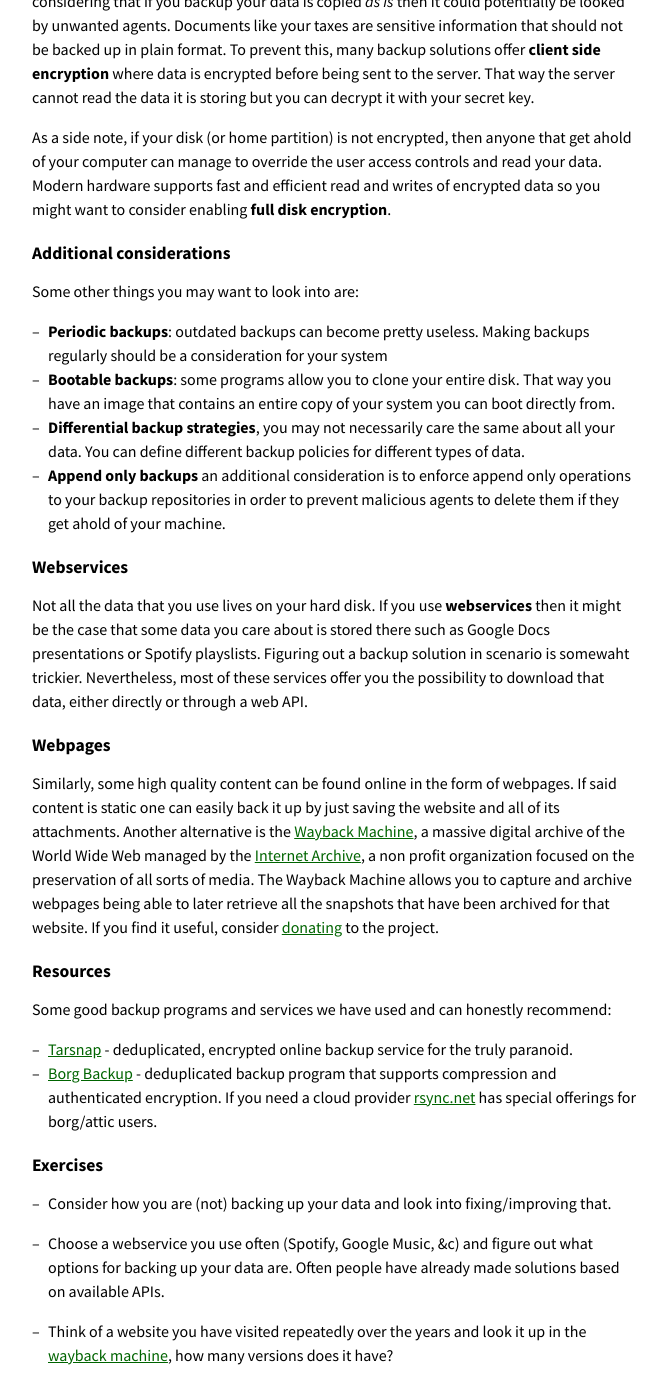
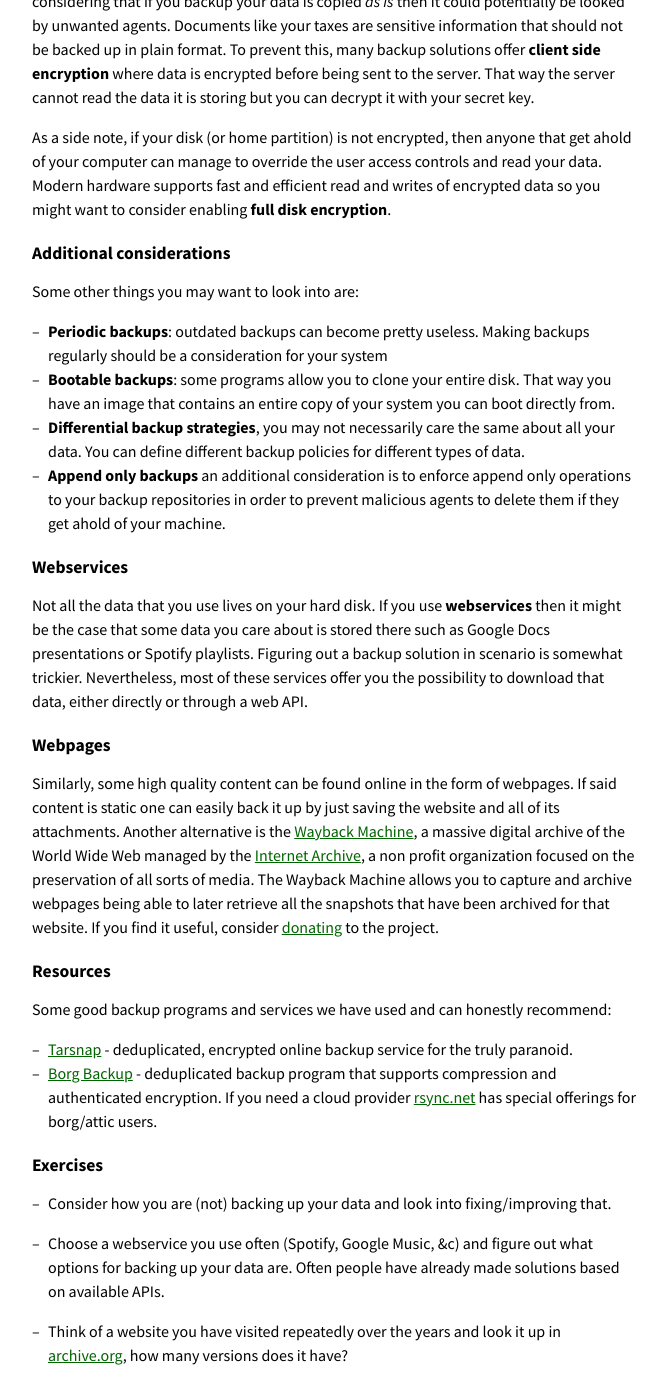
Before and after one commit to missing-semester-cn/missing-semester-cn.github.io, a Jekyll site: the page built from backups.md, in a window 1280 px wide and 1400 px high, scrolled down 1448 px. Shown: the whole window, without its empty margins (304-971 px from the left). Built offline with Jekyll 4.4.1, drawn with Linux system fonts in a browser that asks for light colours.

Commit message:
Fix typos in backups

```diff
--- a/backups.md
+++ b/backups.md
@@ -61,7 +61,7 @@ Some other things you may want to look into are:
 
 ## Webservices
 
-Not all the data that you use lives on your hard disk. If you use **webservices** then it might be the case that some data you care about is stored there such as Google Docs presentations or Spotify playslists. Figuring out a backup solution in scenario is somewaht trickier. Nevertheless, most of these services offer you the possibility to download that data, either directly or through a web API.
+Not all the data that you use lives on your hard disk. If you use **webservices** then it might be the case that some data you care about is stored there such as Google Docs presentations or Spotify playlists. Figuring out a backup solution in scenario is somewhat trickier. Nevertheless, most of these services offer you the possibility to download that data, either directly or through a web API.
 
 
 ## Webpages
@@ -83,4 +83,4 @@ Some good backup programs and services we have used and can honestly recommend:
 
 - Choose a webservice you use often (Spotify, Google Music, &c) and figure out what options for backing up your data are. Often people have already made solutions based on available APIs.
 
-- Think of a website you have visited repeatedly over the years and look it up in the [wayback machine](https://archive.org/web/), how many versions does it have?
+- Think of a website you have visited repeatedly over the years and look it up in [archive.org](https://archive.org/web/), how many versions does it have?
```
